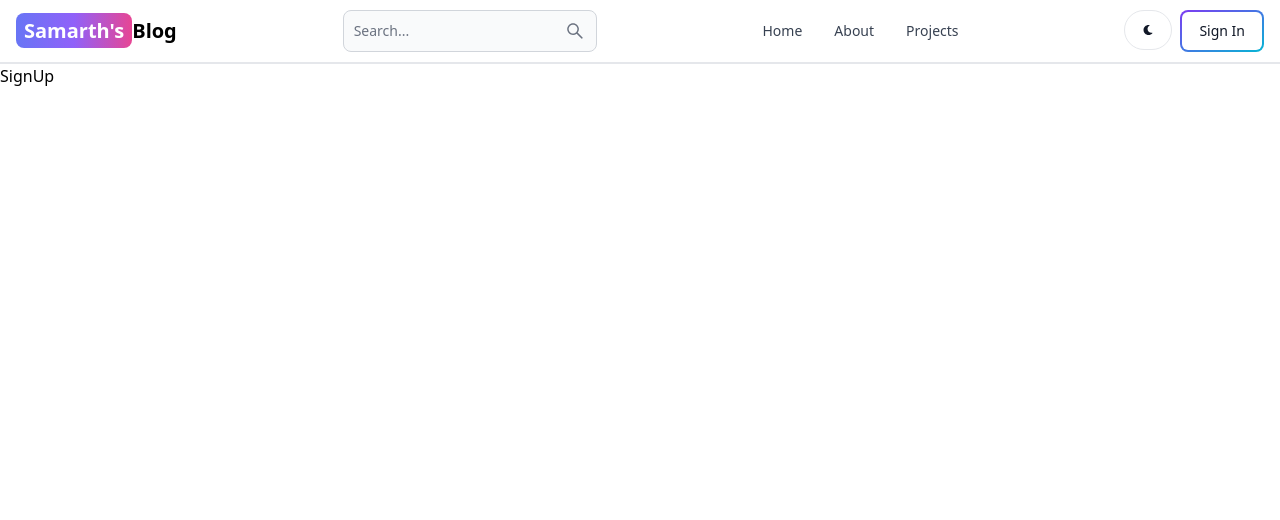
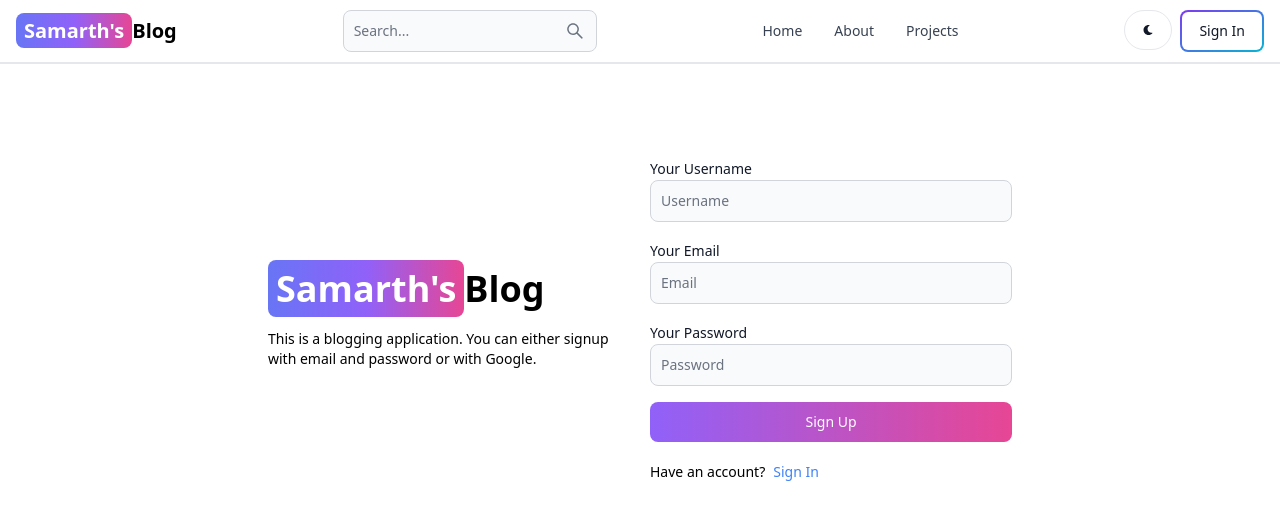
Before and after one commit to samarth-5/Blog-Vault, a React (Vite) app in the folder client/: page /sign-up in a window 1280 px wide. Shown: the top 520 px of the page. Built offline with nearby package versions, Linux system fonts and the light colour scheme.

Commit message:
signup page ui

```diff
--- a/client/src/pages/SignUp.jsx
+++ b/client/src/pages/SignUp.jsx
@@ -1,7 +1,48 @@
 import React from 'react'
+import {Link} from 'react-router-dom';
+import {Button, Label, TextInput} from 'flowbite-react';
 
 export default function SignUp() {
   return (
-    <div>SignUp</div>
+    <div className='min-h-screen mt-20'>
+      <div className='flex p-3 max-w-3xl mx-auto flex-col md:flex-row md:items-center gap-5'>
+        {/* left */}
+        <div className='flex-1'>
+          <Link to='/' className='font-bold dark:text-white text-4xl'>
+              <span className='px-2 py-1 bg-gradient-to-r from-indigo-500 via-purple-500 to-pink-500 rounded-lg text-white'>Samarth's</span>
+              Blog
+          </Link>
+          <p className='text-sm mt-5'>
+            This is a blogging application. You can either signup with email and password or with Google.
+          </p>
+        </div>
+        {/* right */}
+        <div className='flex-1'>
+          <form className='flex flex-col gap-4'>
+            <div>
+              <Label value='Your Username' />
+              <TextInput type='text' placeholder='Username' id='username' />
+            </div>
+            <div>
+              <Label value='Your Email' />
+              <TextInput type='email' placeholder='Email' id='email' />
+            </div>
+            <div>
+              <Label value='Your Password' />
+              <TextInput type='password' placeholder='Password' id='password' />
+            </div>
+            <Button gradientDuoTone='purpleToPink' type='submit'>
+              Sign Up
+            </Button>
+          </form>
+          <div className='flex gap-2 text-sm mt-5'>
+            <span>Have an account?</span>
+            <Link to='/sign-in' className='text-blue-500'>
+              Sign In
+            </Link>
+          </div>
+        </div>
+      </div>
+    </div>
   )
 }
```
